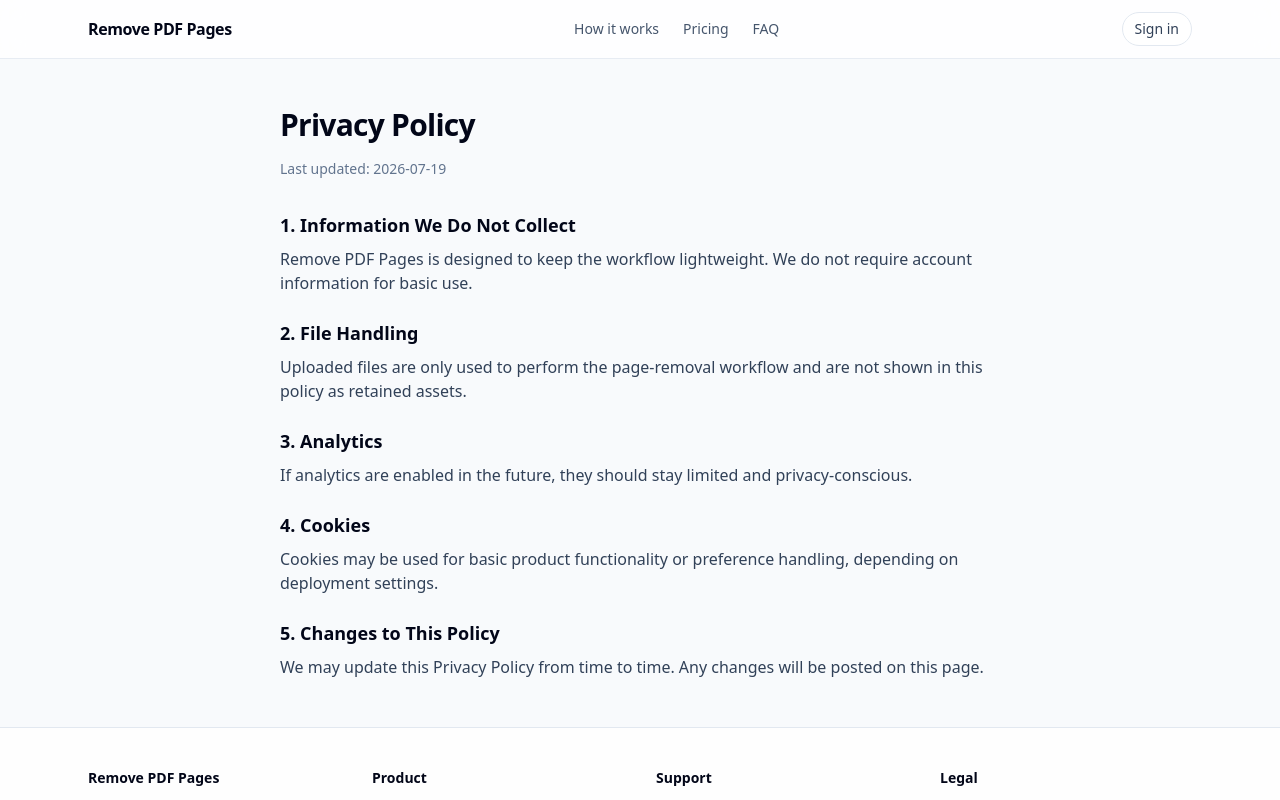
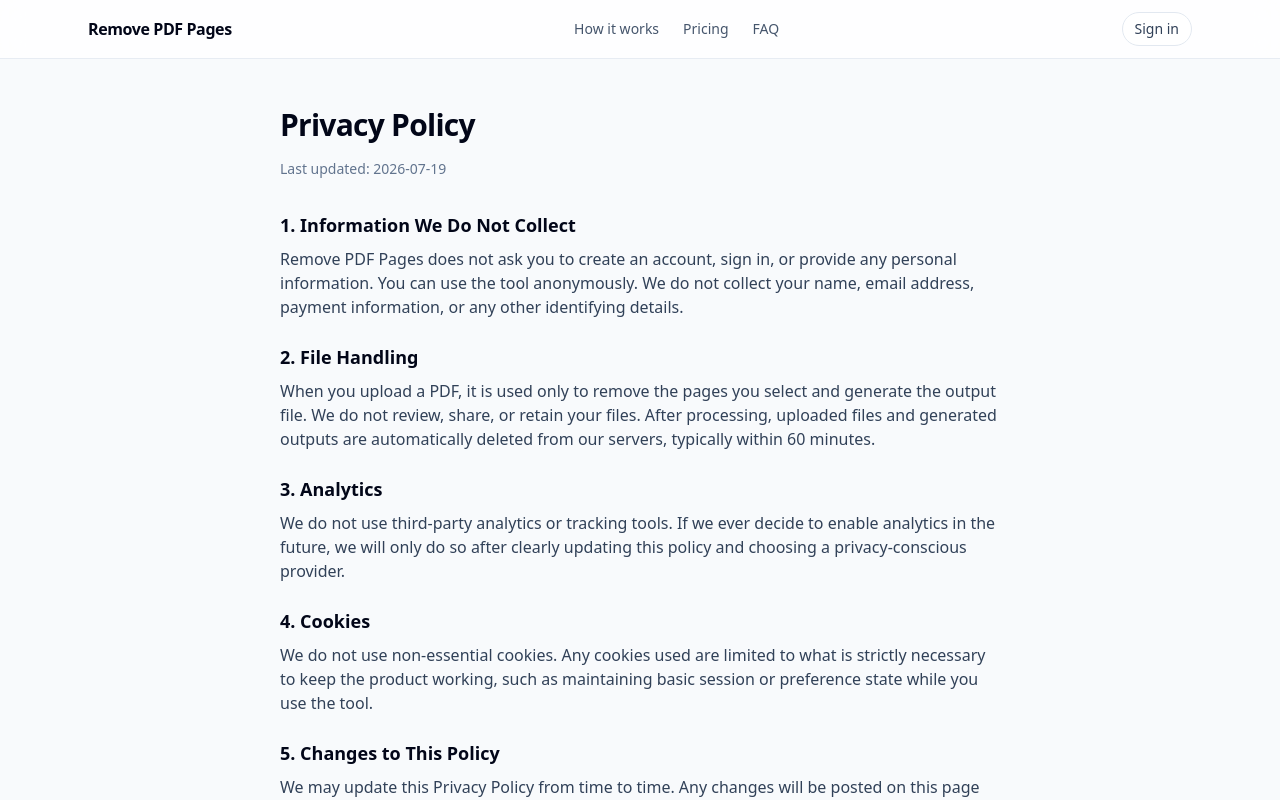
Before and after one commit to wanggang265/fancy-text-site, a Next.js app: page /privacy in a window 1280 px wide. Shown: the top 800 px of the page. Built offline with nearby package versions, Linux system fonts and the light colour scheme; no server answers.

Commit message:
fix: footer 2-col at 768px, add manifest.json, contact/terms titles

```diff
--- a/app/contact/page.tsx
+++ b/app/contact/page.tsx
@@ -1,5 +1,11 @@
 import Header from '@/components/Header';
 import Footer from '@/components/Footer';
+import type { Metadata } from 'next';
+
+export const metadata: Metadata = {
+  title: 'Contact - Remove PDF Pages',
+  description: 'Contact Remove PDF Pages for support, billing, privacy requests, and partnership inquiries.',
+};
 
 const supportEmail = 'support@removepdfpages.net';
 const billingEmail = 'billing@removepdfpages.net';
--- a/app/privacy/page.tsx
+++ b/app/privacy/page.tsx
@@ -19,35 +19,35 @@
           <section>
             <h2 className="text-lg font-semibold text-slate-950">1. Information We Do Not Collect</h2>
             <p className="mt-2">
-              Remove PDF Pages is designed to keep the workflow lightweight. We do not require account information for basic use.
+              Remove PDF Pages does not ask you to create an account, sign in, or provide any personal information. You can use the tool anonymously. We do not collect your name, email address, payment information, or any other identifying details.
             </p>
           </section>
 
           <section>
             <h2 className="text-lg font-semibold text-slate-950">2. File Handling</h2>
             <p className="mt-2">
-              Uploaded files are only used to perform the page-removal workflow and are not shown in this policy as retained assets.
+              When you upload a PDF, it is used only to remove the pages you select and generate the output file. We do not review, share, or retain your files. After processing, uploaded files and generated outputs are automatically deleted from our servers, typically within 60 minutes.
             </p>
           </section>
 
           <section>
             <h2 className="text-lg font-semibold text-slate-950">3. Analytics</h2>
             <p className="mt-2">
-              If analytics are enabled in the future, they should stay limited and privacy-conscious.
+              We do not use third-party analytics or tracking tools. If we ever decide to enable analytics in the future, we will only do so after clearly updating this policy and choosing a privacy-conscious provider.
             </p>
           </section>
 
           <section>
             <h2 className="text-lg font-semibold text-slate-950">4. Cookies</h2>
             <p className="mt-2">
-              Cookies may be used for basic product functionality or preference handling, depending on deployment settings.
+              We do not use non-essential cookies. Any cookies used are limited to what is strictly necessary to keep the product working, such as maintaining basic session or preference state while you use the tool.
             </p>
           </section>
 
           <section>
             <h2 className="text-lg font-semibold text-slate-950">5. Changes to This Policy</h2>
             <p className="mt-2">
-              We may update this Privacy Policy from time to time. Any changes will be posted on this page.
+              We may update this Privacy Policy from time to time. Any changes will be posted on this page with an updated effective date.
             </p>
           </section>
         </div>
--- a/app/terms/page.tsx
+++ b/app/terms/page.tsx
@@ -3,8 +3,8 @@
 import Footer from '@/components/Footer';
 
 export const metadata: Metadata = {
-  title: 'Terms of Use',
-  description: 'Terms of use for Remove PDF Pages.',
+  title: 'Terms of Service',
+  description: 'Terms of service for Remove PDF Pages.',
 };
 
 export default function TermsPage() {
@@ -12,7 +12,7 @@
     <div className="flex min-h-full flex-col bg-slate-50 text-slate-900">
       <Header />
       <main className="mx-auto flex-1 max-w-3xl px-4 py-12 sm:px-6">
-        <h1 className="text-3xl font-bold tracking-tight text-slate-950">Terms of Use</h1>
+        <h1 className="text-3xl font-bold tracking-tight text-slate-950">Terms of Service</h1>
         <p className="mt-4 text-sm text-slate-500">Last updated: {new Date().toISOString().split('T')[0]}</p>
 
         <div className="mt-8 space-y-6 text-slate-700">
--- a/components/Footer.tsx
+++ b/components/Footer.tsx
@@ -6,7 +6,7 @@
   return (
     <footer className="mt-auto border-t border-slate-200 bg-white/80">
       <div className="mx-auto max-w-6xl px-4 py-10 sm:px-6">
-        <div className="grid gap-8 md:grid-cols-4">
+        <div className="grid grid-cols-2 gap-8 md:grid-cols-4">
           <div>
             <h3 className="text-sm font-semibold text-slate-950">Remove PDF Pages</h3>
             <p className="mt-2 max-w-sm text-sm leading-6 text-slate-600">
```
Also changed, not shown: public/manifest.json (added).
